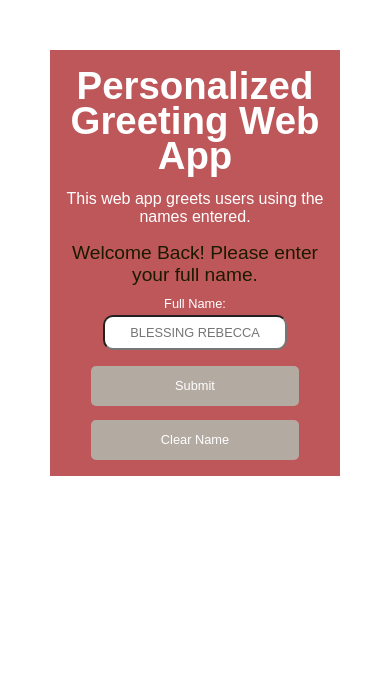
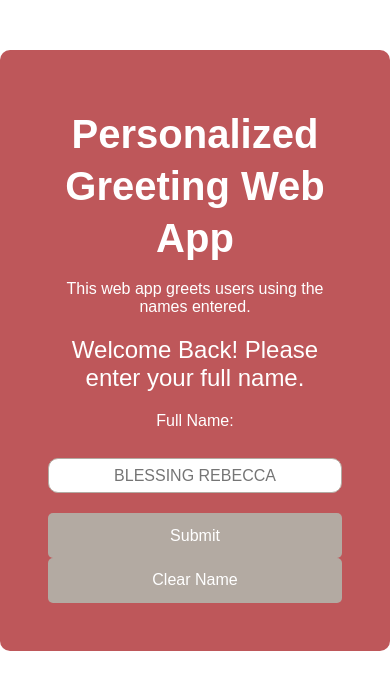
Before and after one commit to Adereb-web/greeting-, a plain HTML site: page index.html in a window 390 px wide. Drawn offline with Linux system fonts and the light colour scheme.

Commit message:
Update style.css

```diff
--- a/style.css
+++ b/style.css
@@ -1,136 +1,98 @@
 body {
     font-family: Arial, sans-serif;
     text-align: center;
-    margin: 50px;
+    margin: 0;
+    padding: 0;
 }
 
 .container {
-    background-color:rgb(190, 87, 90);
+    background-color: rgb(190, 87, 90);
     color: white;
-    margin: auto;
-    padding: 8rem 5rem;
-    text-align: center;
+    margin: 50px auto;
+    padding: 4rem;
+    max-width: 600px;
+    border-radius: 10px;
 }
 
-#greeting-container{
-    color: rgb(26, 26, 0);
+#greeting-container {
     font-size: 2rem;
+    margin-bottom: 20px;
 }
 
-h1{
-    font-size: 4rem;
-    margin: 2px;
-    line-height: 3.3rem;
+h1 {
+    font-size: 3.5rem;
+    margin: 10px 0;
+    line-height: 1.3;
 }
 
-p{
+p {
     font-size: 1.2rem;
+    margin-bottom: 20px;
 }
 
-#name-form{
-    margin: .5rem;
-}
-label{
-    font-size: 1.2rem;
+label {
+    font-size: 1.1rem;
+    margin-bottom: 10px;
+    display: block;
 }
 
-input {
+input[type="text"] {
     text-align: center;
     font-size: 1.1rem;
-    height: 2rem;
-    width: 21rem;
-    margin: .7rem 0 1rem .5rem;
+    height: 2.5rem;
+    width: 100%;
+    margin-bottom: 20px;
     border-radius: 10px;
-    outline-color: rgb(179, 170, 162);
-
+    border: 1px solid rgb(179, 170, 162);
+    outline: none;
+    padding: 0 10px;
+    box-sizing: border-box;
 }
 
-button{
-    height: 2.5rem;
-    width: 18rem;
+button {
+    height: 3rem;
+    width: 100%;
     font-size: 1.1rem;
     border-radius: 5px;
     border: none;
     background-color: rgb(179, 170, 162);
     color: white;
     cursor: pointer;
-    margin-top: 2rem;
-    margin-left: 0;
+    transition: background-color 0.3s ease;
 }
 
-button:hover{
-    background-color: c;
+button:hover {
+    background-color: #a89c92;
 }
 
-#clear-button{
-    margin-top: 1rem;
-}
-
-@media (max-width: 425px) {
+@media (max-width: 600px) {
     .container {
-        padding: 2rem 1rem;
+        padding: 3rem;
     }
 
     h1 {
-        font-size: 3rem;
-        margin: 2px;
-        line-height: 3rem;
+        font-size: 2.5rem;
     }
 
     #greeting-container {
-        font-size: 1.4rem;
+        font-size: 1.5rem;
+    }
+
+    p {
+        font-size: 1rem;
     }
 
     label {
         font-size: 1rem;
     }
 
-    input {
-        text-align: center;
-        height: 1.8rem;
-        width: 16rem;
-        margin: 0.2rem 0;
-        border-radius: 10px;
-        outline-color: rgb(179, 170, 162);
+    input[type="text"] {
+        font-size: 1rem;
+        height: 2.2rem;
     }
 
-    button{
-        width: 13rem;
-        margin-top: 0.8rem;
-        font-size: .8rem;
-    }
-
-    #clear-button {
-        margin-top: .4rem;
+    button {
+        height: 2.8rem;
+        font-size: 1rem;
     }
 }
-
-@media (max-width: 425px) {
-
-    .container {
-        padding: 1rem 1rem;
-    }
-
-    h1 {
-        font-size: 2.4rem;
-        line-height: 2.2rem;
-    }
-
-    #greeting-container {
-        font-size: 1.2rem;
-    }
-
-    p{
-        font-size: 1rem;
-    }
-
-    label {
-        font-size: .8rem;
-    }
-
-    input {
-        width: 11rem;
-        font-size: .8rem;
-    }
-
-}
```
